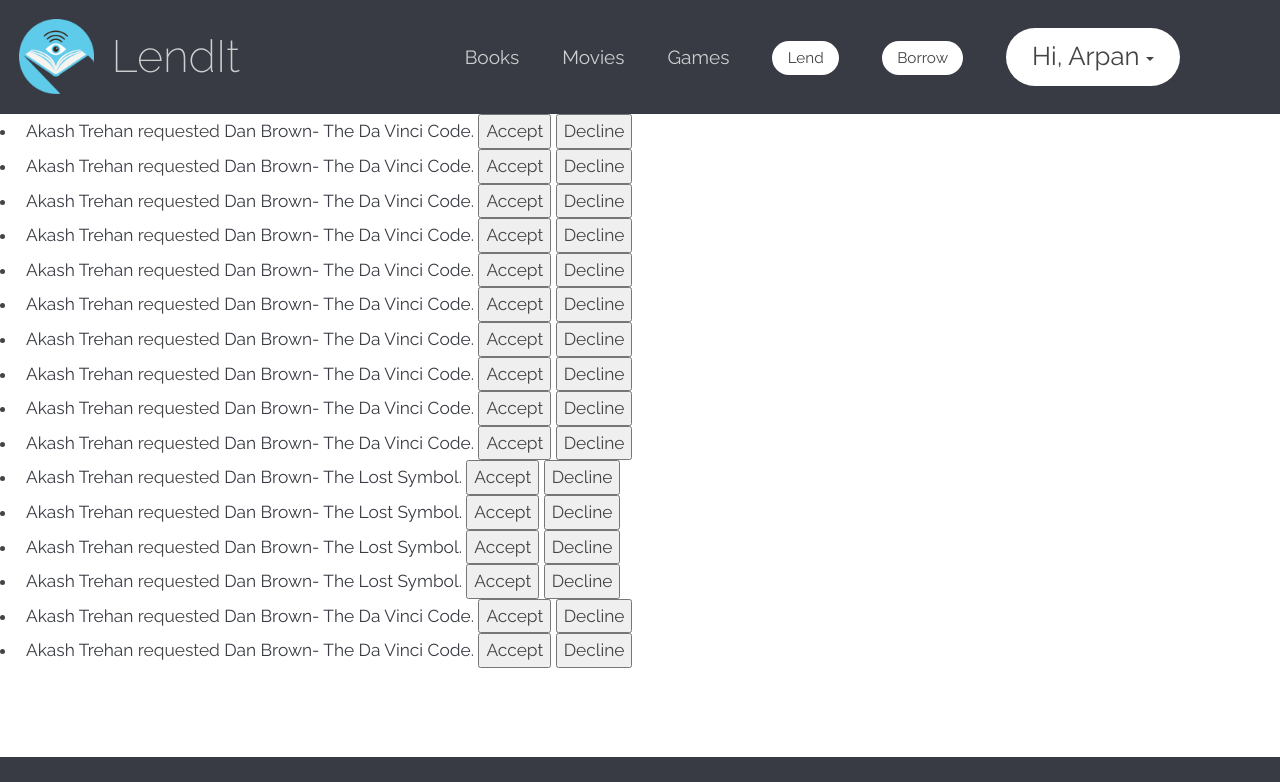
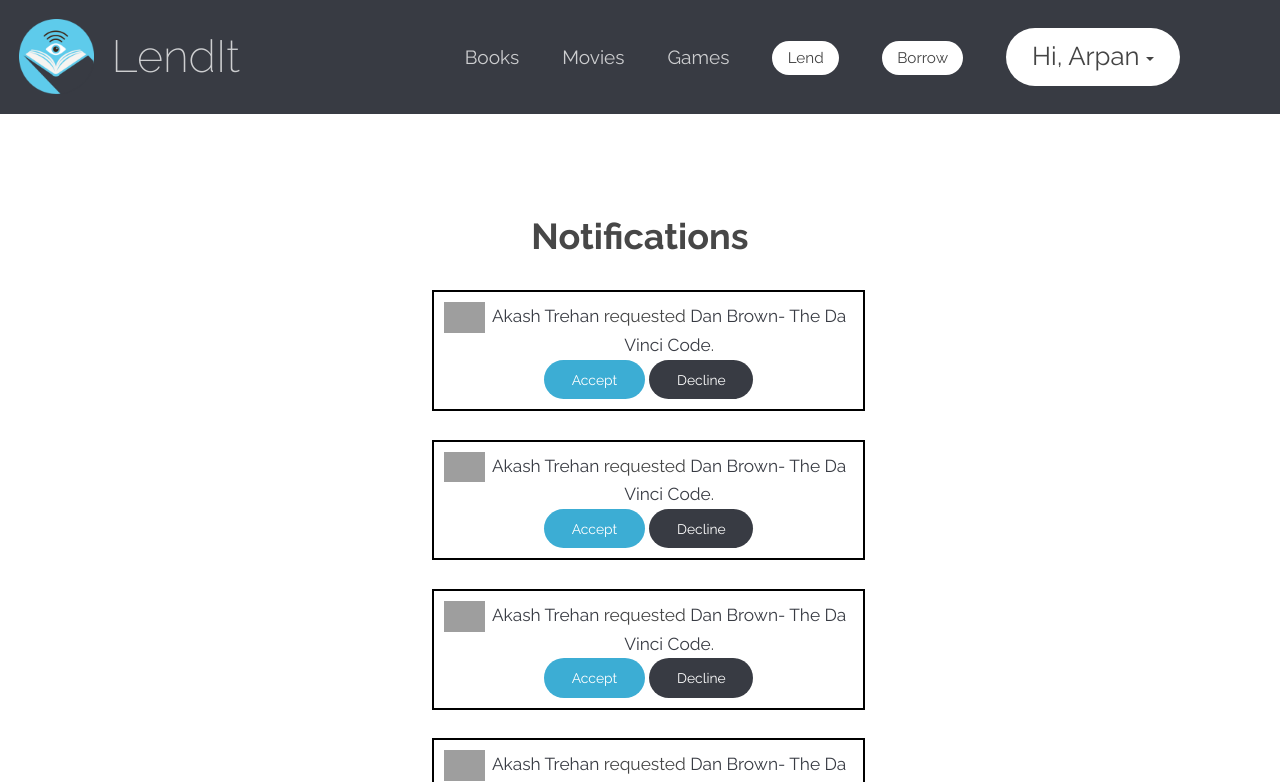
Before and after one commit to gitter-badger/LendIt, a Django app: page /notifications/ in a window 1280 px wide. Shown: the top 782 px of the page. Run offline with Django 3.2, Linux system fonts and the light colour scheme; a user stored in the database is signed in; data comes from the database, SQL or seed files in the repository; some libraries are stand-ins or nearby versions; grey boxes are pictures that could not be loaded.

Commit message:
Notifications is the new sexy

```diff
--- a/lendit/website/templates/notifications.html
+++ b/lendit/website/templates/notifications.html
@@ -103,13 +103,21 @@
 <body>
 <div id="wrapper">
 	{% include "lyv/header.html" %}
-	<ul>
+
+	<section id="two" class="wrapper style2 special">
+		<div class="container 50%">
+		<h1>Notifications</h1>
+		<div class="row uniform">
+			<div class="12u$">
+				<ul style="list-style: none;">
 					{% for notif in notifications %}
-	<li>
+					<li style="border: 2px solid black; padding: 10px;">
 					{% if notif.type == 'r' %}
-	<a href="/profile/{{notif.other_user.id}}">{{notif.other_user.user.first_name}} {{notif.other_user.user.last_name}}</a> requested <a href="/book/{{notif.book}}">{{notif.book.orig_book.name}}</a>.
-	<button onclick="onclickaccept({{notif.id}});">Accept</button>
-	<button onclick="onclickdecline({{notif.id}});">Decline</button>
+					<a href="/profile/{{notif.other_user.id}}"><img style="width: 10%; float: left" src= "{{notif.other_user.profile_pic_url}}"/></a>
+					<a href="/profile/{{notif.other_user.id}}">{{ notif.other_user.user.first_name }} {{ notif.other_user.user.last_name }}</a> requested <a href="/book/{{notif.book}}">{{notif.book.orig_book.name}}</a>.
+					<br/>
+					<button class="button small" onclick="onclickaccept({{notif.id}});">Accept</button>
+					<button class="button special small" onclick="onclickdecline({{notif.id}});">Decline</button>
 					{% endif %}
 					{% if notif.type == 'a' %}
 					<a href="/profile/{{notif.other_user.id}}">{{notif.other_user.user.first_name}} {{notif.other_user.user.last_name}}</a> accepted your request for lending <a href="/book/{{notif.book}}">{{notif.book.orig_book.name}}</a>.
@@ -117,9 +125,16 @@
 					{% if notif.type == 'd' %}
 					<a href="/profile/{{notif.other_user.id}}">{{notif.other_user.user.first_name}} {{notif.other_user.user.last_name}}</a> declined your request for lending <a href="/book/{{notif.book}}">{{notif.book.orig_book.name}}</a>.
 					{% endif %}
+					<br/>
 					</li>
+					<br/>
 					{% endfor %}
 				</ul>
+			</div>
+		</div>
+
+	</section>
+
 
 </div>
 	{% include "lyv/footer.html" %}
```
Lines whose indentation alone changed are shown as unchanged.
